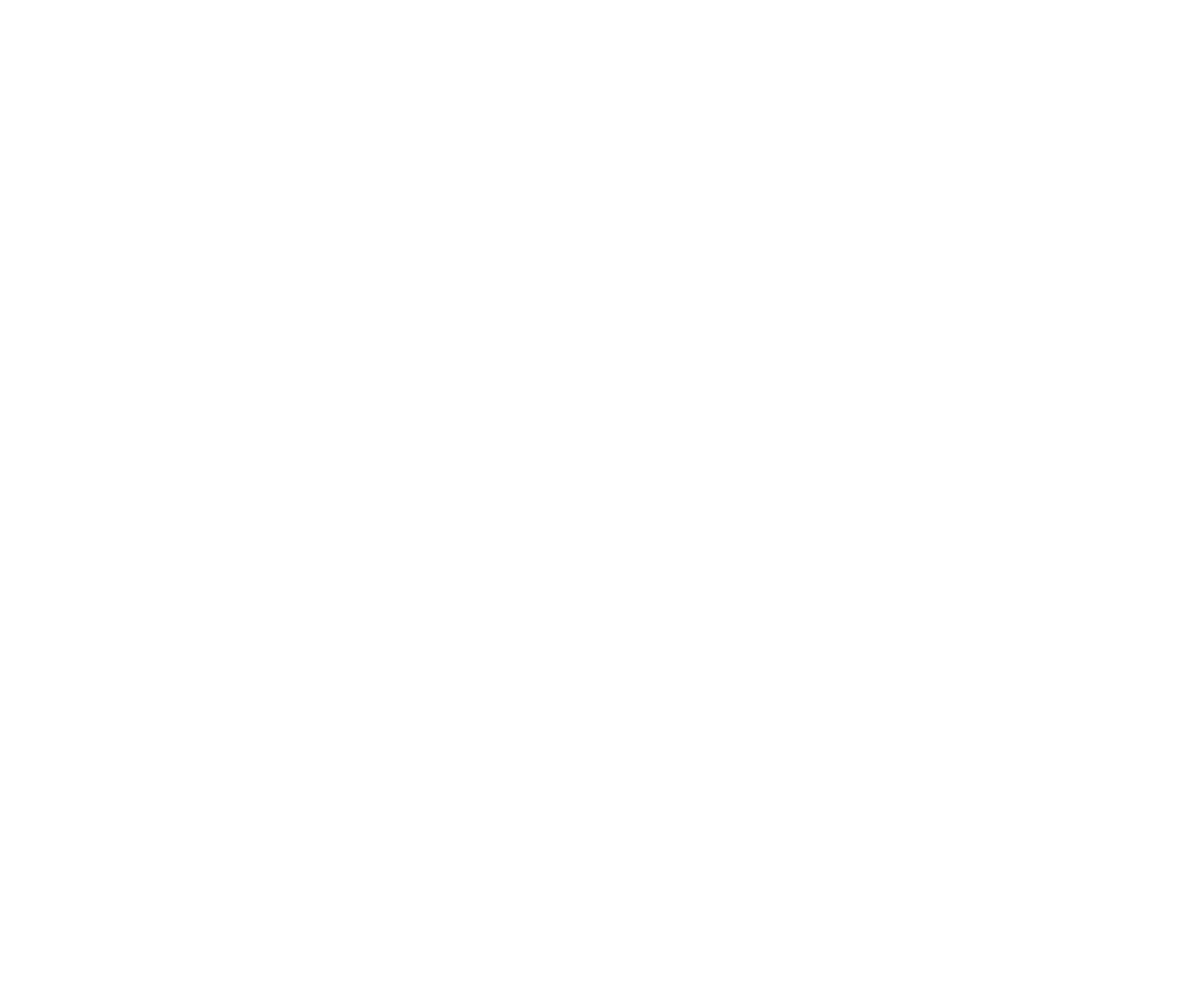
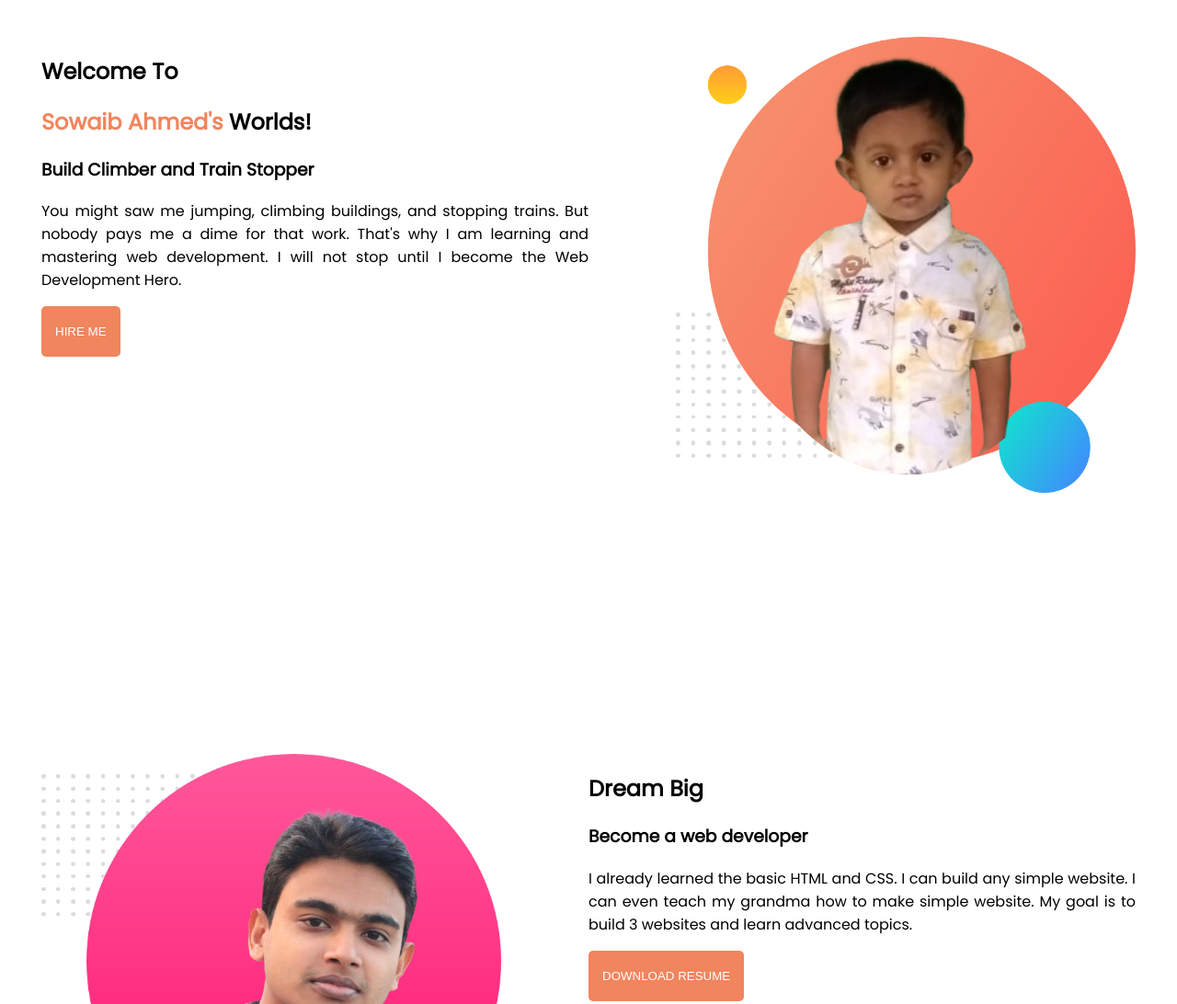
Before and after one commit to sajib-programmer/portfolio-website, a plain HTML site: page index.html in a window 1280 px wide. Shown: the top 1092 px of the page at 92% size. Before the commit the page ends 800 px from the top, so only its background shows below. Drawn offline with Linux system fonts and the light colour scheme.

Commit message:
Two Section Upload

```diff
--- a/css/style.css
+++ b/css/style.css
@@ -0,0 +1,34 @@
+body{
+    margin: 0;
+    padding: 0;
+    font-family: 'Poppins', sans-serif;
+}
+.sec{
+    display: flex;
+    justify-content: space-between;
+    height: 90vh;
+    margin: 20px 30px;
+    padding: 20px 15px;
+    background-image: url(background-images);
+}
+.sowaib{
+    width: 500px;
+}
+span{
+    color: rgb(241, 133, 93);
+}
+.left{
+    width: 50%;
+}
+p{
+    text-align: justify;
+}
+.btn{
+    color:white;
+    background-color: rgb(241, 133, 93);
+    padding: 20px 15px;
+
+    border: none;
+    border-radius: 5px;
+    cursor: pointer;
+}
--- a/index.html
+++ b/index.html
@@ -12,6 +12,29 @@
     <link rel="shortcut icon" href="images/portfolio.png" type="image/x-icon">
 </head>
 <body>
+    <section class="sec">
+        <div class="left">
+            <h1>Welcome To</h1>
+            <h1><span>Sowaib Ahmed's</span> Worlds!</h1>
+            <h3>Build Climber and Train Stopper</h3>
+            <p>You might saw me jumping, climbing buildings, and stopping trains. But nobody pays me a dime for that work. That's why I am learning and mastering web development. I will not stop until I become the Web Development Hero.</p>
+            <button class="btn">HIRE ME</button>
+        </div>
+        <div class="right">
+            <img src="images/sowaib.png" alt="" class="sowaib">
+        </div>
+    </section>
+    <section class="sec">
+        <div class="right">
+            <img src="images/sajib.png" alt="" class="sowaib">
+        </div>
+        <div class="left">
+            <h1>Dream Big</h1>
+            <h3>Become a web developer</h3>
+            <p>I already learned the basic HTML and CSS. I can build any simple website. I can even teach my grandma how to make simple website. My goal is to build 3 websites and learn advanced topics.</p>
+            <button class="btn">DOWNLOAD RESUME</button>
+        </div>
 
+    </section>
 </body>
 </html>
```
